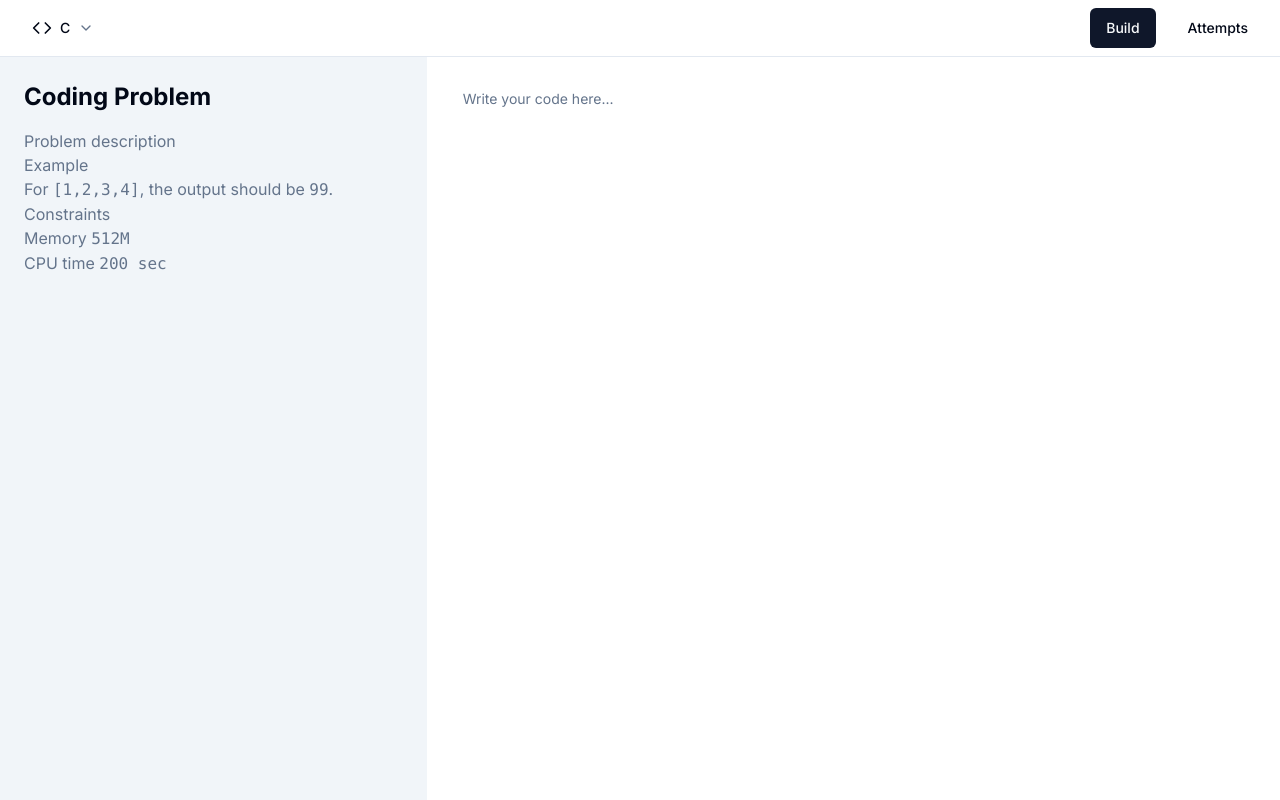
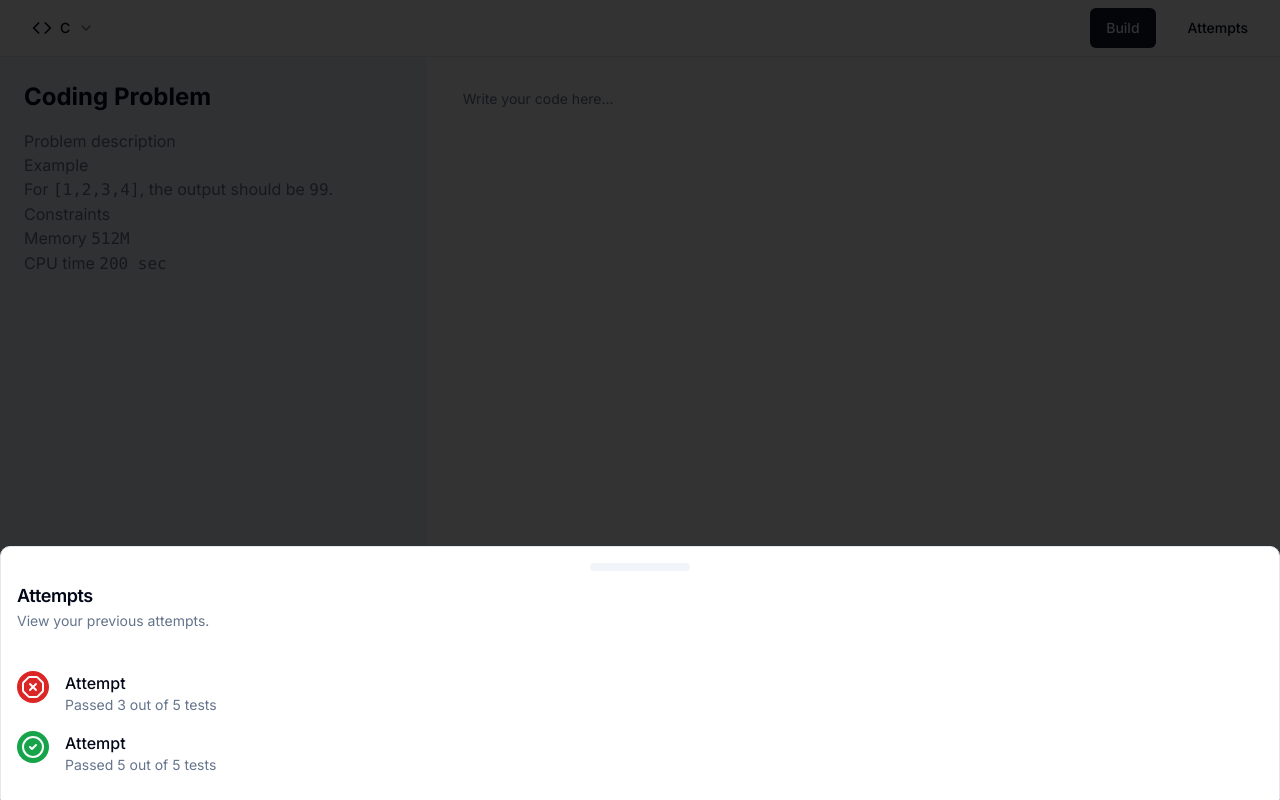
Before and after one commit to giuliocorradini/algobattlesui, a Next.js app: page /editor in a window 1280 px wide. Both pictures are taken after a click on the button "Attempts". Built offline with nearby package versions, Linux system fonts and the light colour scheme.

Commit message:
Attempts list

```diff
--- a/app/editor/page.js
+++ b/app/editor/page.js
@@ -2,10 +2,11 @@
 import { DropdownMenu, DropdownMenuTrigger, DropdownMenuContent, DropdownMenuItem } from "@/components/ui/dropdown-menu"
 import { Button } from "@/components/ui/button"
 import { Textarea } from "@/components/ui/textarea"
-import { ZapIcon, ChevronDownIcon, CodeIcon } from "lucide-react"
+import { Drawer, DrawerTrigger, DrawerContent, DrawerHeader, DrawerTitle, DrawerDescription } from "@/components/ui/drawer"
+import { OctagonX, CircleCheck, ChevronDownIcon, CodeIcon } from "lucide-react"
 import { useState } from "react"
 
-function LanguageSelector({supportedLanguages, language, setLanguage}) {
+function LanguageSelector({ supportedLanguages, language, setLanguage }) {
   return <DropdownMenu>
     <DropdownMenuTrigger asChild>
       <Button variant="ghost" className="flex items-center gap-2">
@@ -22,7 +23,7 @@
   </DropdownMenu>
 }
 
-function PuzzleText({title, description, example: {givenInput, expectedOutput}, constr: {mem, cpu}}) {
+function PuzzleText({ title, description, example: { givenInput, expectedOutput }, constr: { mem, cpu } }) {
   return <div className="bg-muted p-6 overflow-auto">
     <h2 className="text-2xl font-bold mb-4">Coding Problem</h2>
     <div className="prose text-muted-foreground">
@@ -46,6 +47,39 @@
   </div>
 }
 
+function AttemptsDrawer({attempts}) {
+  function Attempt({id, result: {isPassed, total, passedTests}}) {
+    return <div className="flex items-start gap-4">
+          <div className={"flex h-8 w-8 items-center justify-center rounded-full text-primary-foreground font-medium " + (isPassed ? "bg-green-600" : "bg-red-600")}>
+            { isPassed ? <CircleCheck /> : <OctagonX />}
+          </div>
+          <div>
+            <div className="font-medium">Attempt {id}</div>
+            <div className="text-muted-foreground text-sm">Passed {passedTests} out of {total} tests</div>
+          </div>
+        </div>
+  }
+
+  return <Drawer>
+    <DrawerTrigger asChild>
+      <Button variant="ghost">Attempts</Button>
+    </DrawerTrigger>
+    <DrawerContent>
+      <DrawerHeader>
+        <DrawerTitle>Attempts</DrawerTitle>
+        <DrawerDescription>View your previous attempts.</DrawerDescription>
+      </DrawerHeader>
+      <div className="px-4 py-6 space-y-4">
+
+        {attempts.map((att, i) => {
+          return <Attempt key={i} result={{...att}}></Attempt>
+        })}
+
+      </div>
+    </DrawerContent>
+  </Drawer>
+}
+
 export default function EditorPage() {
   const [language, setLanguage] = useState("C")
 
@@ -57,14 +91,17 @@
         </div>
         <div className="flex items-center gap-4">
           <Button>Build</Button>
-          <Button variant="ghost">Attempts</Button>
+          <AttemptsDrawer attempts={[
+            {isPassed: false, total: 5, passedTests: 3},
+            {isPassed: true, total: 5, passedTests: 5}
+          ]}></AttemptsDrawer>
         </div>
       </header>
       <div className="flex-1 grid grid-cols-[1fr_2fr]">
 
         <PuzzleText title="Feng shui" description="Problem description" example={{
           givenInput: "[1,2,3,4]", expectedOutput: "99"
-        }} constr={{mem: "512M", cpu: "200 sec"}}></PuzzleText>
+        }} constr={{ mem: "512M", cpu: "200 sec" }}></PuzzleText>
 
         <div className="bg-background p-6 overflow-auto">
           <Textarea
--- /dev/null
+++ b/components/ui/drawer.jsx
@@ -0,0 +1,92 @@
+"use client"
+
+import * as React from "react"
+import { Drawer as DrawerPrimitive } from "vaul"
+
+import { cn } from "@/lib/utils"
+
+const Drawer = ({
+  shouldScaleBackground = true,
+  ...props
+}) => (
+  <DrawerPrimitive.Root shouldScaleBackground={shouldScaleBackground} {...props} />
+)
+Drawer.displayName = "Drawer"
+
+const DrawerTrigger = DrawerPrimitive.Trigger
+
+const DrawerPortal = DrawerPrimitive.Portal
+
+const DrawerClose = DrawerPrimitive.Close
+
+const DrawerOverlay = React.forwardRef(({ className, ...props }, ref) => (
+  <DrawerPrimitive.Overlay
+    ref={ref}
+    className={cn("fixed inset-0 z-50 bg-black/80", className)}
+    {...props} />
+))
+DrawerOverlay.displayName = DrawerPrimitive.Overlay.displayName
+
+const DrawerContent = React.forwardRef(({ className, children, ...props }, ref) => (
+  <DrawerPortal>
+    <DrawerOverlay />
+    <DrawerPrimitive.Content
+      ref={ref}
+      className={cn(
+        "fixed inset-x-0 bottom-0 z-50 mt-24 flex h-auto flex-col rounded-t-[10px] border bg-background",
+        className
+      )}
+      {...props}>
+      <div className="mx-auto mt-4 h-2 w-[100px] rounded-full bg-muted" />
+      {children}
+    </DrawerPrimitive.Content>
+  </DrawerPortal>
+))
+DrawerContent.displayName = "DrawerContent"
+
+const DrawerHeader = ({
+  className,
+  ...props
+}) => (
+  <div
+    className={cn("grid gap-1.5 p-4 text-center sm:text-left", className)}
+    {...props} />
+)
+DrawerHeader.displayName = "DrawerHeader"
+
+const DrawerFooter = ({
+  className,
+  ...props
+}) => (
+  <div className={cn("mt-auto flex flex-col gap-2 p-4", className)} {...props} />
+)
+DrawerFooter.displayName = "DrawerFooter"
+
+const DrawerTitle = React.forwardRef(({ className, ...props }, ref) => (
+  <DrawerPrimitive.Title
+    ref={ref}
+    className={cn("text-lg font-semibold leading-none tracking-tight", className)}
+    {...props} />
+))
+DrawerTitle.displayName = DrawerPrimitive.Title.displayName
+
+const DrawerDescription = React.forwardRef(({ className, ...props }, ref) => (
+  <DrawerPrimitive.Description
+    ref={ref}
+    className={cn("text-sm text-muted-foreground", className)}
+    {...props} />
+))
+DrawerDescription.displayName = DrawerPrimitive.Description.displayName
+
+export {
+  Drawer,
+  DrawerPortal,
+  DrawerOverlay,
+  DrawerTrigger,
+  DrawerClose,
+  DrawerContent,
+  DrawerHeader,
+  DrawerFooter,
+  DrawerTitle,
+  DrawerDescription,
+}
--- a/package.json
+++ b/package.json
@@ -23,7 +23,8 @@
     "react-icons": "^5.2.1",
     "tailwind": "^4.0.0",
     "tailwind-merge": "^2.4.0",
-    "tailwindcss-animate": "^1.0.7"
+    "tailwindcss-animate": "^1.0.7",
+    "vaul": "^0.9.1"
   },
   "devDependencies": {
     "eslint": "^8",
```
Also changed, not shown: 1 other file (tests, documents, lock files or other folders).
